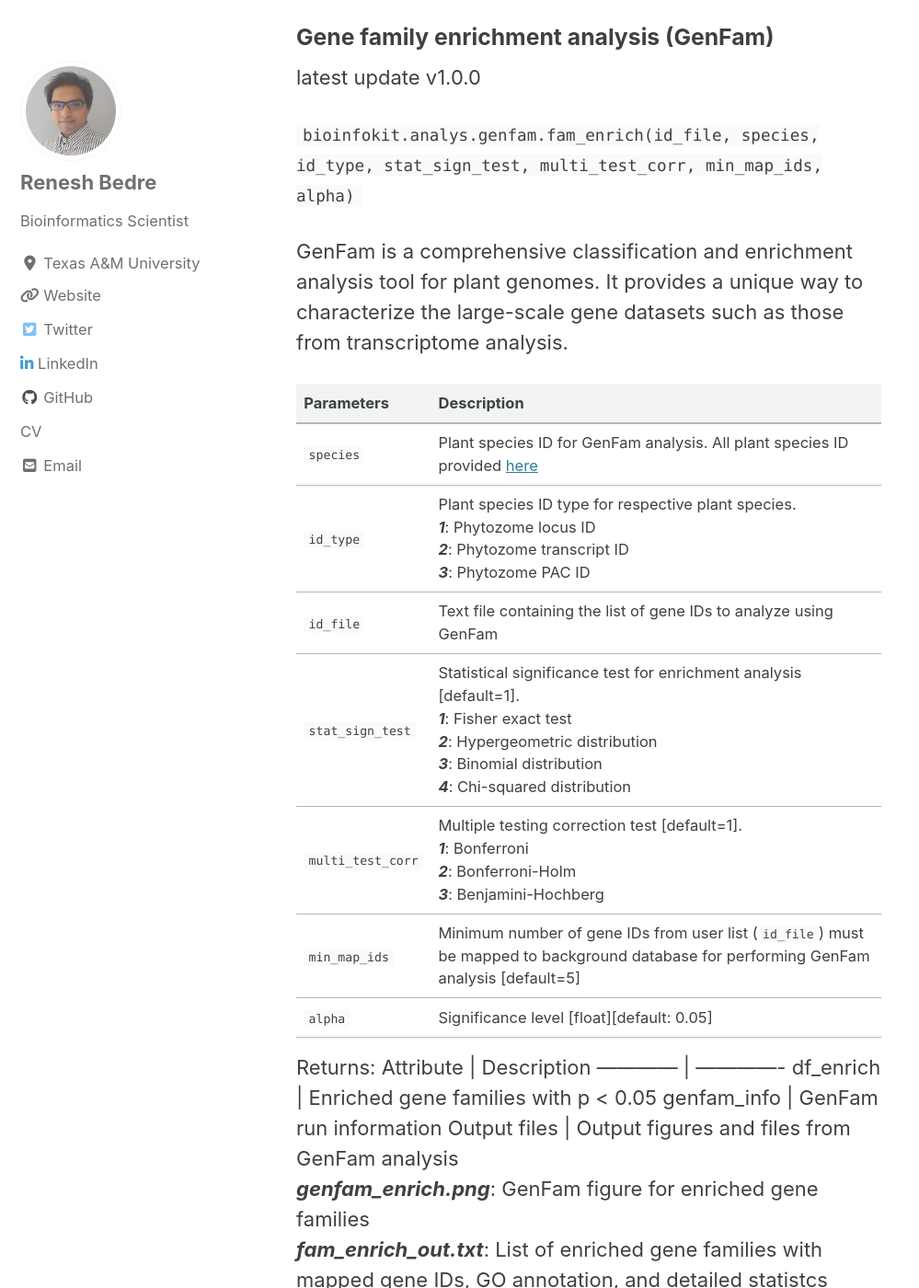
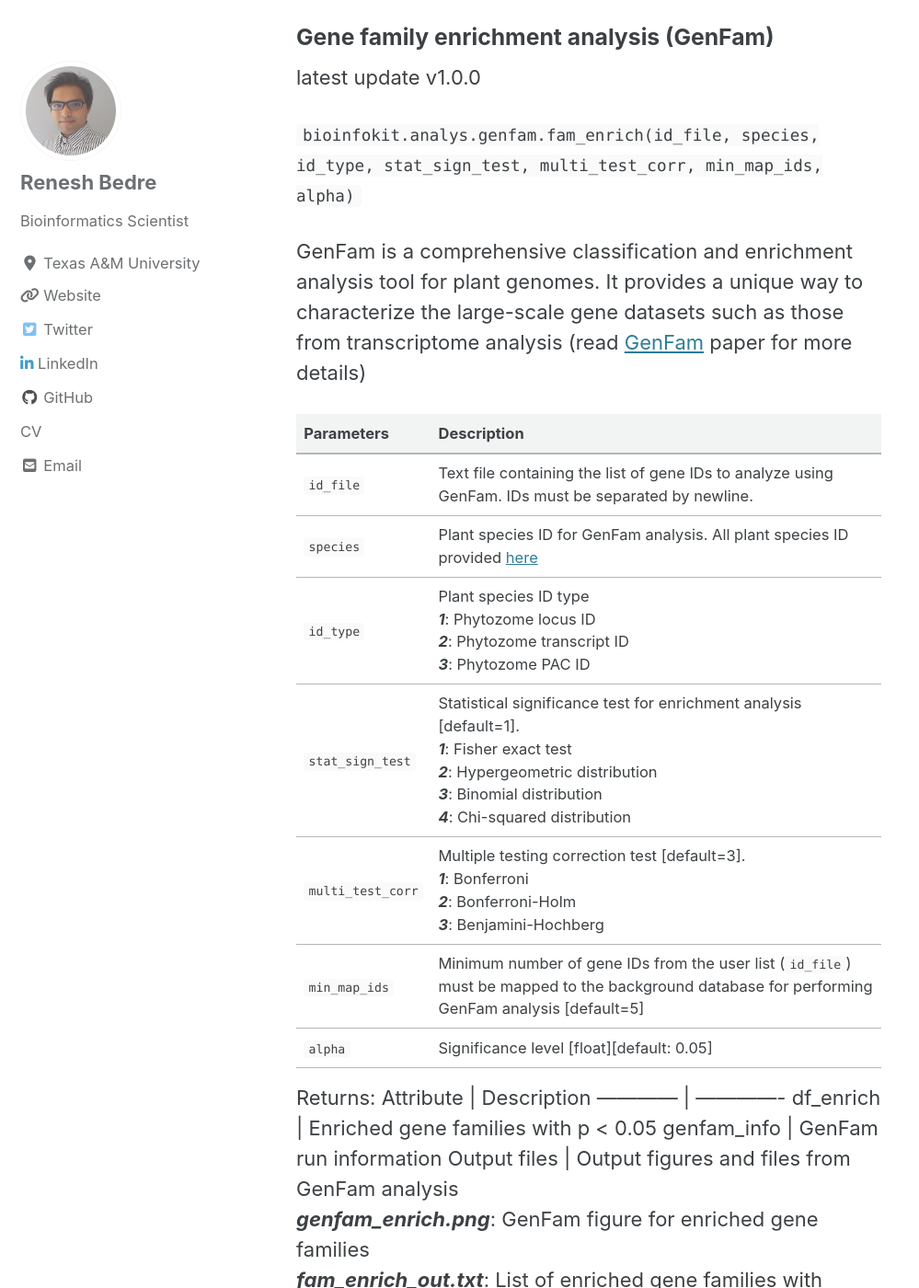
Before and after one commit to reneshbedre/reneshbedre.github.io, a Jekyll site: the page built from _posts/2020-03-11-howtoinstall.md, in a window 1280 px wide and 1400 px high, scrolled down 28437 px. Shown: the whole window at 92% size, without its empty margins (0-999 px from the left). Built offline with Jekyll 4.4.1, drawn with Linux system fonts in a browser that asks for light colours; cached includes are drawn as plain includes; nearby versions of some CDN libraries; a style sheet for code colours, icons or effects is not loaded; some of the changed text lies outside the part shown.

Commit message:
genfam updated

```diff
--- a/_posts/2020-03-11-howtoinstall.md
+++ b/_posts/2020-03-11-howtoinstall.md
@@ -707,16 +707,16 @@ latest update v1.0.0
 `bioinfokit.analys.genfam.fam_enrich(id_file, species, id_type, stat_sign_test, multi_test_corr, min_map_ids, alpha)`
 
 GenFam is a comprehensive classification and enrichment analysis tool for plant genomes. It provides a unique way to
-characterize the large-scale gene datasets such as those from transcriptome analysis.
+characterize the large-scale gene datasets such as those from transcriptome analysis (read <a href='https://onlinelibrary.wiley.com/doi/full/10.1002/pld3.191'>GenFam</a> paper for more details)
 
 Parameters | Description
 ------------ | -------------
-`species` | Plant species ID for GenFam analysis. All plant species ID provided [here](/assets/posts/genfam/genfam_species_id.md)
-`id_type` | Plant species ID type for respective plant species. <br> <strong><em>1</em></strong>: Phytozome locus ID <br> <strong><em>2</em></strong>: Phytozome transcript ID <br> <strong><em>3</em></strong>: Phytozome PAC ID <br>
-`id_file` | Text file containing the list of gene IDs to analyze using GenFam
+`id_file` | Text file containing the list of gene IDs to analyze using GenFam. IDs must be separated by newline.
+`species` | Plant species ID for GenFam analysis. All plant species ID provided [here](https://github.com/reneshbedre/reneshbedre.github.io/blob/master/assets/posts/genfam/genfam_species_id.md)
+`id_type` | Plant species ID type  <br> <strong><em>1</em></strong>: Phytozome locus ID <br> <strong><em>2</em></strong>: Phytozome transcript ID <br> <strong><em>3</em></strong>: Phytozome PAC ID <br>
 `stat_sign_test` | Statistical significance test for enrichment analysis [default=1]. <br> <strong><em>1</em></strong>: Fisher exact test <br> <strong><em>2</em></strong>: Hypergeometric distribution <br> <strong><em>3</em></strong>: Binomial distribution <br> <strong><em>4</em></strong>: Chi-squared distribution <br>
-`multi_test_corr` | Multiple testing correction test [default=1]. <br> <strong><em>1</em></strong>: Bonferroni <br> <strong><em>2</em></strong>: Bonferroni-Holm <br> <strong><em>3</em></strong>: Benjamini-Hochberg <br>
-`min_map_ids` | Minimum number of gene IDs from user list (`id_file`) must be mapped to background database for performing GenFam analysis [default=5]
+`multi_test_corr` | Multiple testing correction test [default=3]. <br> <strong><em>1</em></strong>: Bonferroni <br> <strong><em>2</em></strong>: Bonferroni-Holm <br> <strong><em>3</em></strong>: Benjamini-Hochberg <br>
+`min_map_ids` | Minimum number of gene IDs from the user list (`id_file`) must be mapped to the background database for performing GenFam analysis [default=5]
 `alpha` | Significance level [float][default: 0.05]
 
 Returns:
@@ -724,7 +724,7 @@ Attribute | Description
 ------------ | -------------
 df_enrich | Enriched gene families with p < 0.05
 genfam_info | GenFam run information
-Output files | Output figures and files from GenFam analysis <br> <strong><em>genfam_enrich.png</em></strong>: GenFam figure for enriched gene families <br> <strong><em>fam_enrich_out.txt</em></strong>: List of enriched gene families with mapped gene IDs, GO annotation, and detailed statistcs <br> <strong><em>fam_all_out.txt</em></strong>: List of all gene families with mapped gene IDs, GO annotation, and detailed statistcs
+Output files | Output figures and files from GenFam analysis <br> <strong><em>genfam_enrich.png</em></strong>: GenFam figure for enriched gene families <br> <strong><em>fam_enrich_out.txt</em></strong>: List of enriched gene families with mapped gene IDs, GO annotation, and detailed statistics <br> <strong><em>fam_all_out.txt</em></strong>: List of all gene families with mapped gene IDs, GO annotation, and detailed statistics
 
 <a href="https://reneshbedre.github.io/blog/genfam.html" target="_blank">Description and working example</a>
 
```
Also changed, not shown: other parts of _posts/2020-03-11-howtoinstall.md (+1 -1 lines), _posts/2020-10-08-genfam.md (+5 -2 lines).
